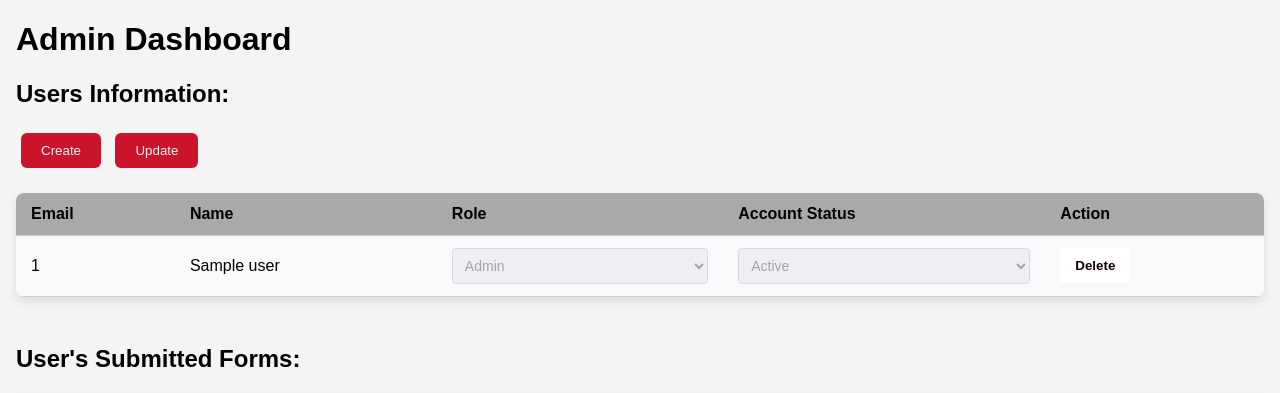
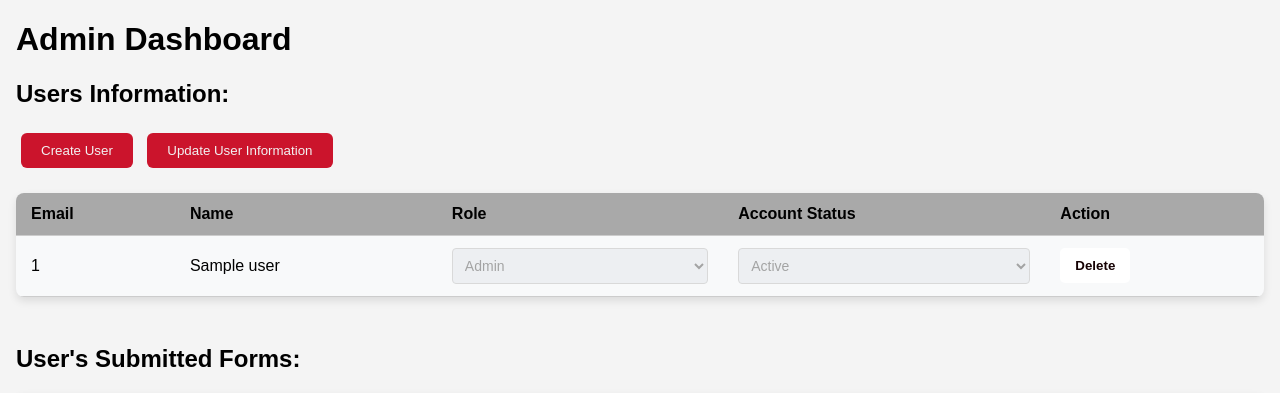
Before and after one commit to binhnguyen63/SoftwareDesign-Project, a Flask app: template templates/admin.html in a window 1280 px wide. Shown: the part 68-461 px from the top of the page. Run offline with Flask 2, Linux system fonts and the light colour scheme; the template is opened without the code that fills it: most values are stand-ins (such as "Sample title", 1, 10 or a date in 2020); some libraries are stand-ins or nearby versions.

Commit message:
changed butn value

```diff
--- a/templates/admin.html
+++ b/templates/admin.html
@@ -31,9 +31,9 @@
       <div>
         <h2>Users Information: </h2>
         <div class="action-buttons">
-          <button class="alterbtn" id="create-btn" onclick="addRow()">Create</button>
+          <button class="alterbtn" id="create-btn" onclick="addRow()">Create User</button>
           <button class="alterbtn" id="confirm-create-btn" onclick="confirmAddRow()">Confirm Create</button>
-          <button class="alterbtn" id="update" onclick="enableEditing()">Update</button>
+          <button class="alterbtn" id="update" onclick="enableEditing()">Update User Information</button>
           <button class="alterbtn" id="confirm-update" onclick="confirmUpdate()">Confirm Update</button>
         </div>
         <table id="userTable" class="table">
```
